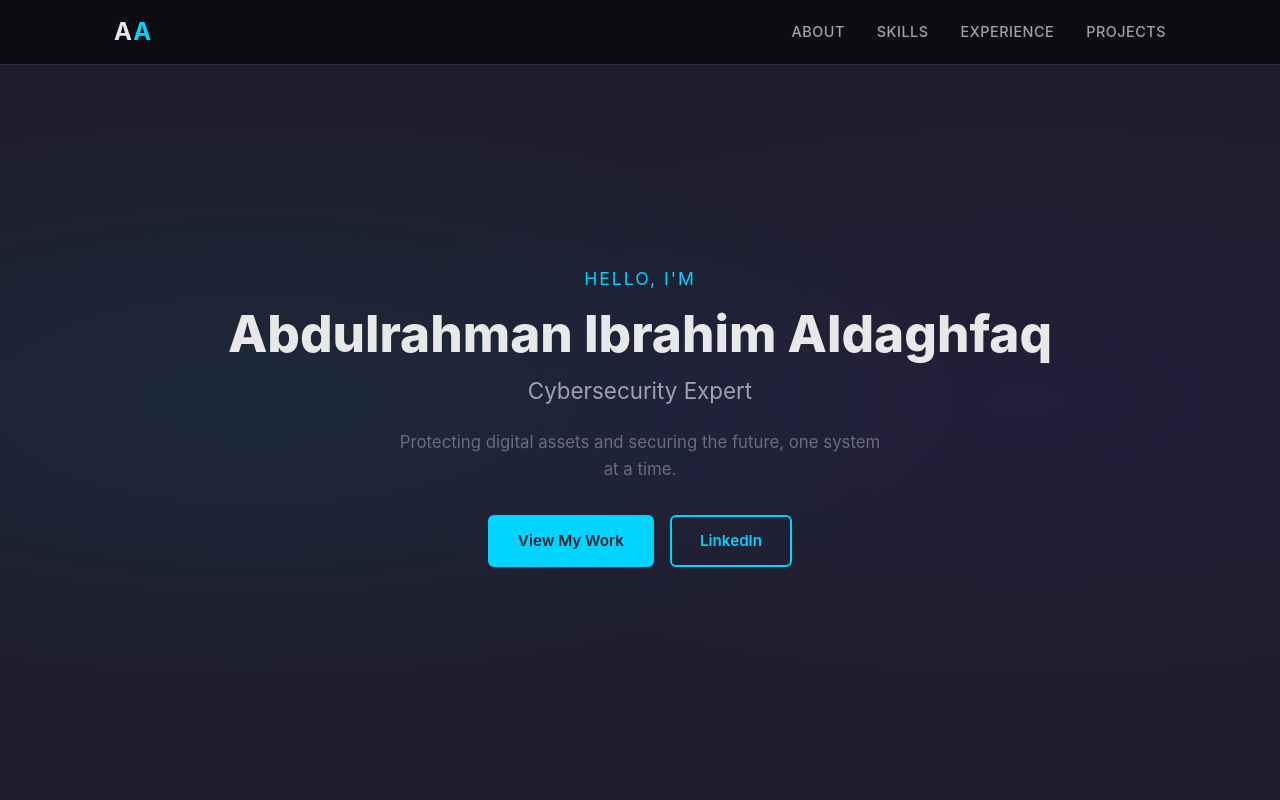
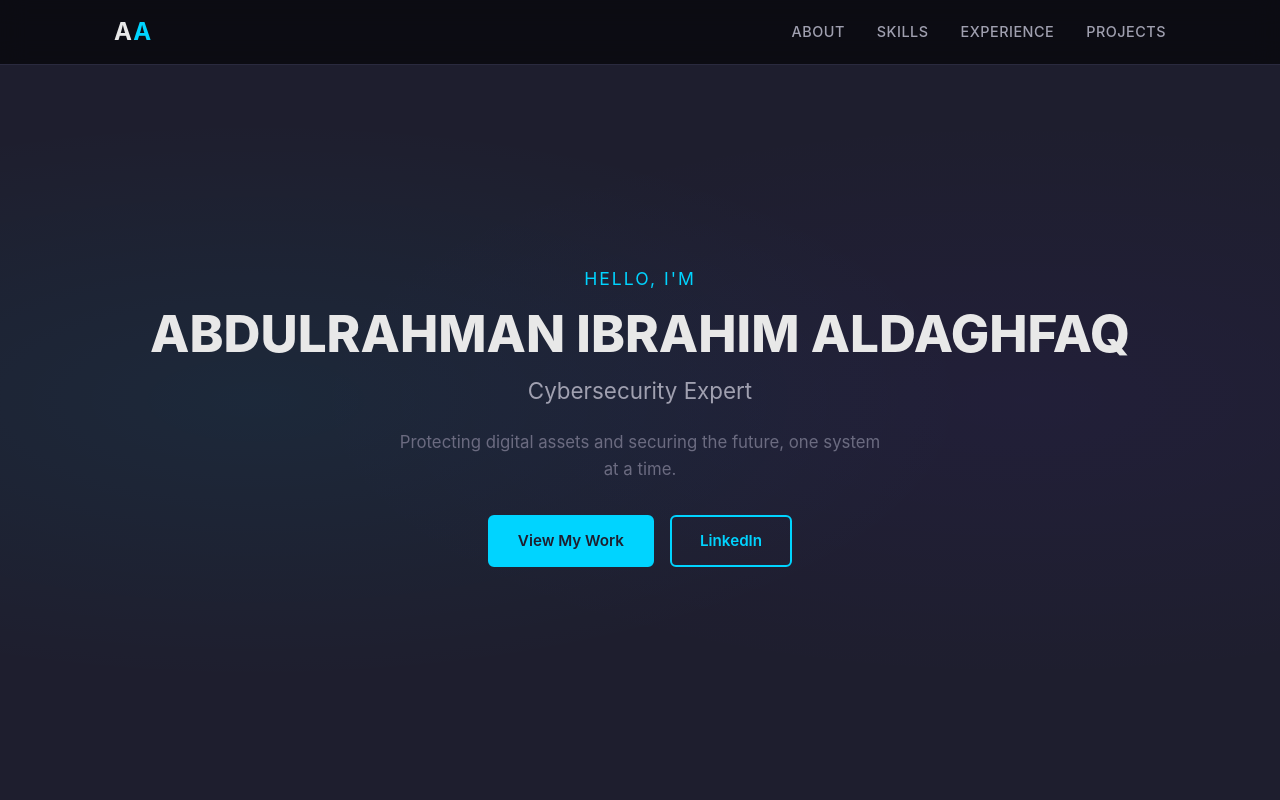
Before and after one commit to d7m112/Mywebsite, a plain HTML site: page index.html in a window 1280 px wide. Shown: the top 800 px of the page. Drawn offline with Linux system fonts and the light colour scheme.

Commit message:
Capitalize name to all uppercase
Co-Authored-By: Claude Opus 4.6 <noreply@anthropic.com>

```diff
--- a/index.html
+++ b/index.html
@@ -3,7 +3,7 @@
 <head>
     <meta charset="UTF-8">
     <meta name="viewport" content="width=device-width, initial-scale=1.0">
-    <title>Abdulrahman Ibrahim Aldaghfaq | Cybersecurity Expert</title>
+    <title>ABDULRAHMAN IBRAHIM ALDAGHFAQ | Cybersecurity Expert</title>
     <style>
         /* === Reset & Base === */
         *, *::before, *::after {
@@ -553,7 +553,7 @@
     <section id="hero">
         <div class="hero-content">
             <p class="hero-greeting">Hello, I'm</p>
-            <h1 class="hero-name">Abdulrahman Ibrahim Aldaghfaq</h1>
+            <h1 class="hero-name">ABDULRAHMAN IBRAHIM ALDAGHFAQ</h1>
             <p class="hero-title">Cybersecurity Expert</p>
             <p class="hero-desc">Protecting digital assets and securing the future, one system at a time.</p>
             <div class="hero-buttons">
@@ -711,7 +711,7 @@
     <!-- Footer -->
     <footer>
         <div class="container">
-            <p>&copy; 2026 Abdulrahman Ibrahim Aldaghfaq. All rights reserved.</p>
+            <p>&copy; 2026 ABDULRAHMAN IBRAHIM ALDAGHFAQ. All rights reserved.</p>
         </div>
     </footer>
 
```
